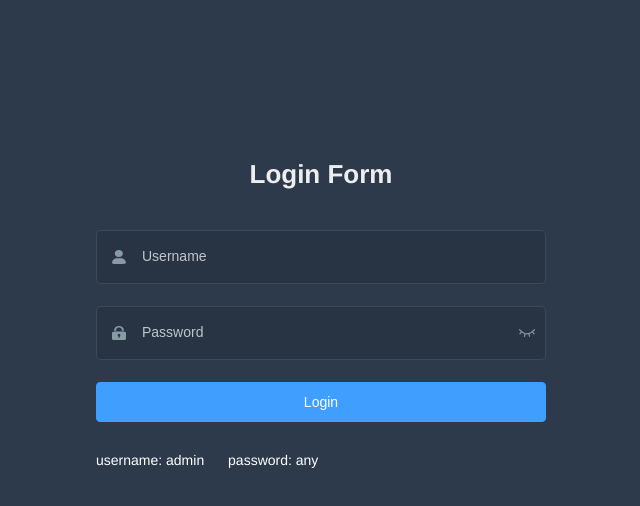
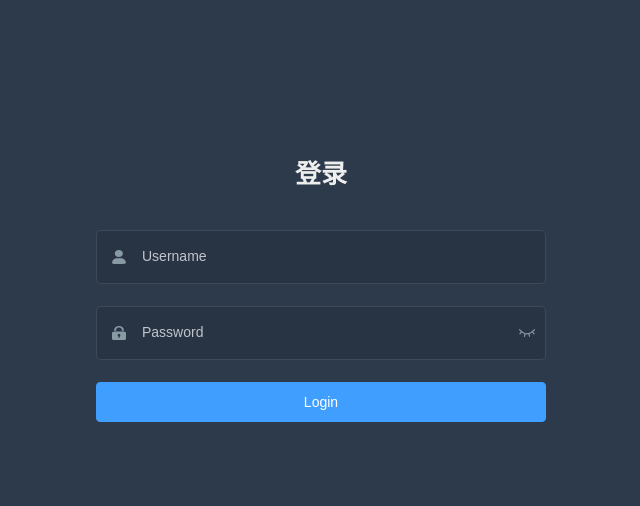
Before and after one commit to ffreeez/pharmacy-pos-vue, a Vue app: page /#/login in a window 1280 px wide. Shown: the top 506 px of the page, without its empty margins (319-959 px from the left). Built offline with nearby package versions, Linux system fonts and the light colour scheme.

Commit message:
update login/index.vue

```diff
--- a/src/views/login/index.vue
+++ b/src/views/login/index.vue
@@ -3,7 +3,7 @@
     <el-form ref="loginForm" :model="loginForm" :rules="loginRules" class="login-form" auto-complete="on" label-position="left">
 
       <div class="title-container">
-        <h3 class="title">Login Form</h3>
+        <h3 class="title">登录</h3>
       </div>
 
       <el-form-item prop="username">
@@ -43,23 +43,17 @@
 
       <el-button :loading="loading" type="primary" style="width:100%;margin-bottom:30px;" @click.native.prevent="handleLogin">Login</el-button>
 
-      <div class="tips">
-        <span style="margin-right:20px;">username: admin</span>
-        <span> password: any</span>
-      </div>
-
     </el-form>
   </div>
 </template>
 
 <script>
-import { validUsername } from '@/utils/validate'
 
 export default {
   name: 'Login',
   data() {
     const validateUsername = (rule, value, callback) => {
-      if (!validUsername(value)) {
+      if (value.length < 3) {
         callback(new Error('Please enter the correct user name'))
       } else {
         callback()
```
